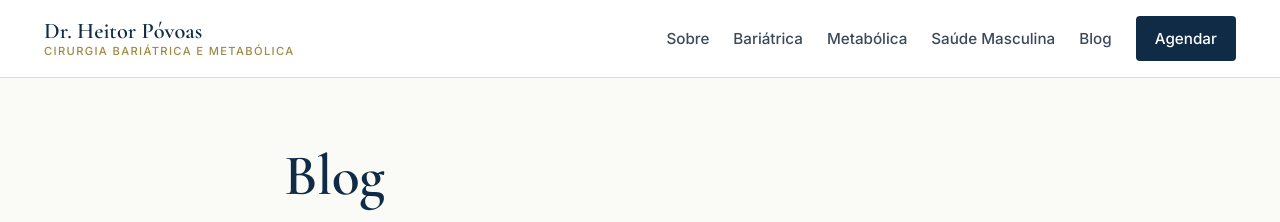
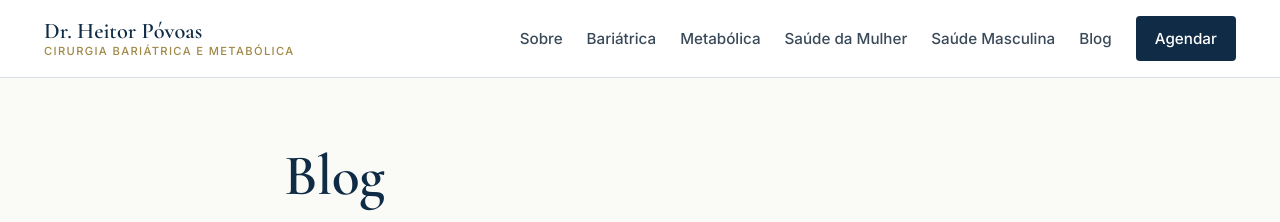
Before and after one commit to heitorpovoas/drheitorpovoas, a Jekyll site: the page built from pages/blog.html, in a window 1280 px wide. Shown: the top 222 px of the page. Built offline with Jekyll 4.4.1, drawn with Linux system fonts in a browser that asks for light colours.

Commit message:
Add Saúde da Mulher to navigation menu

```diff
--- a/_includes/header.html
+++ b/_includes/header.html
@@ -8,6 +8,7 @@
       <a href="{{ '/sobre/' | relative_url }}">Sobre</a>
       <a href="{{ '/cirurgia-bariatrica/' | relative_url }}">Bariátrica</a>
       <a href="{{ '/cirurgia-metabolica/' | relative_url }}">Metabólica</a>
+      <a href="{{ '/saude-da-mulher/' | relative_url }}">Saúde da Mulher</a>
       <a href="{{ '/saude-masculina/' | relative_url }}">Saúde Masculina</a>
       <a href="{{ '/blog/' | relative_url }}">Blog</a>
       <a href="https://wa.me/{{ site.doctor.whatsapp }}" class="site-nav__cta" target="_blank" rel="noopener">
```
